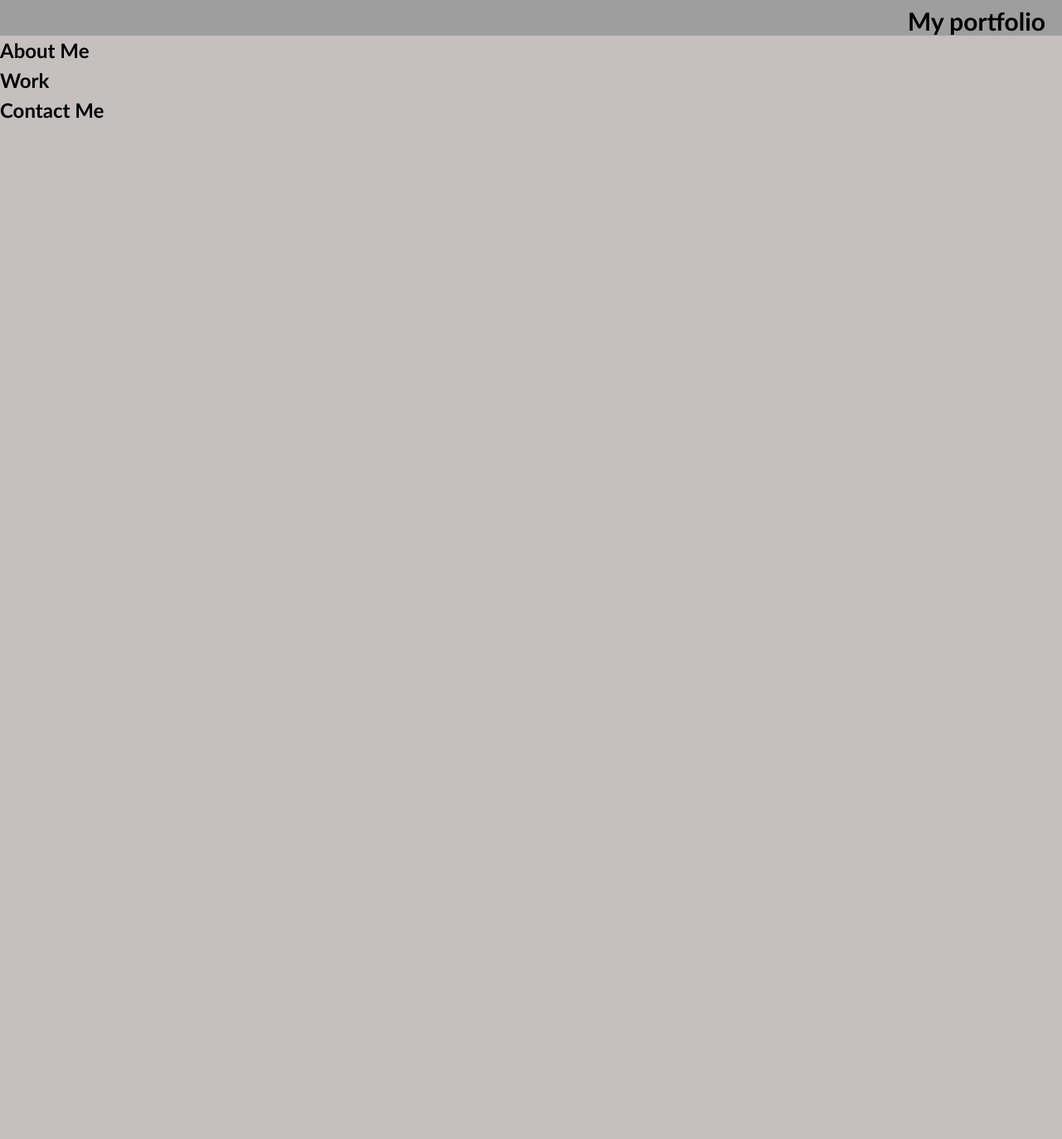
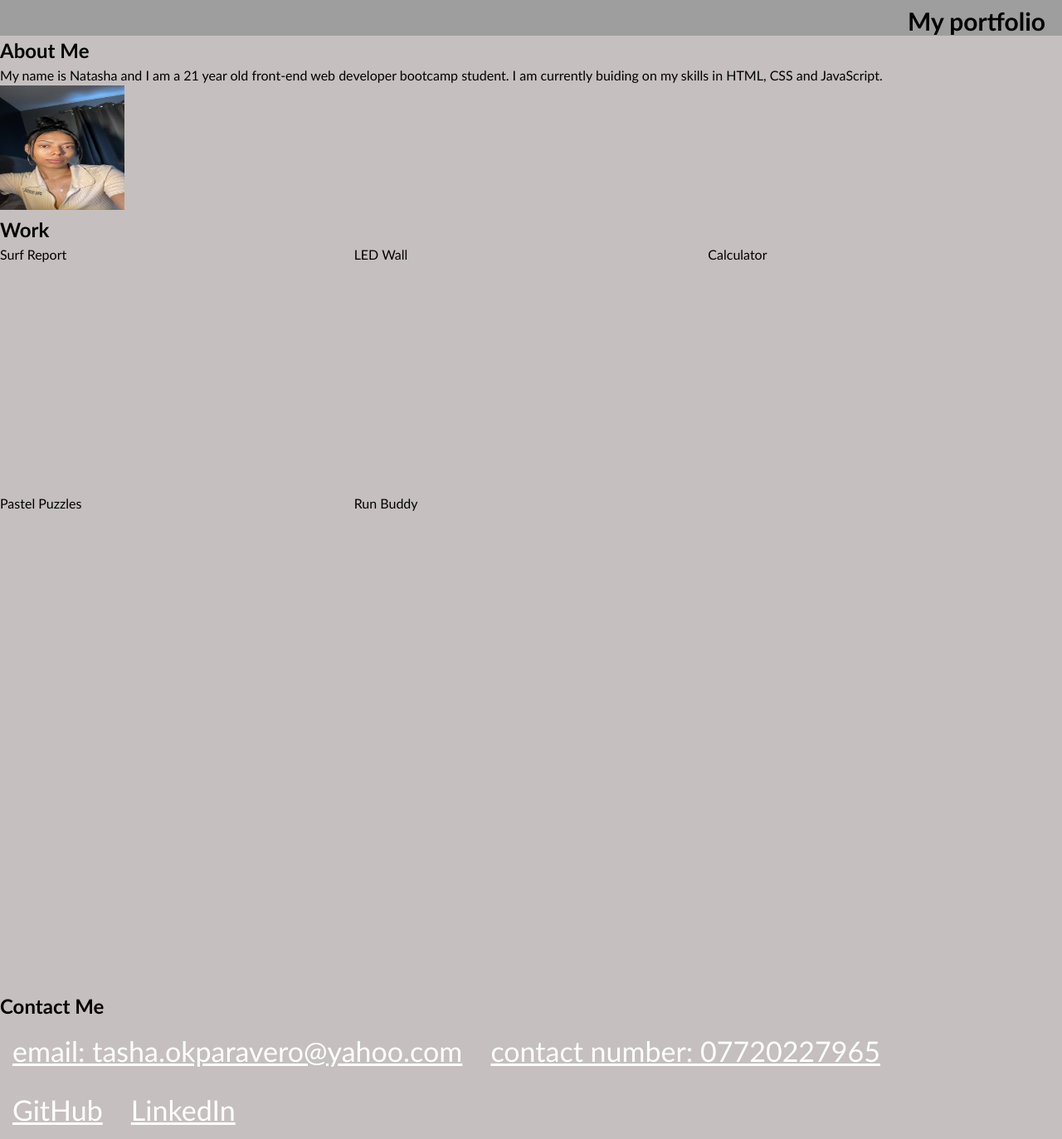
Before and after one commit to Natasha-16x/my-portfolio, a plain HTML site: page index.html in a window 1280 px wide. Shown: the part 131-1504 px from the top of the page at 83% size. Before the commit the page ends 800 px from the top, so only its background shows below. Drawn offline with Linux system fonts and the light colour scheme; grey boxes are pictures that could not be loaded.

Commit message:
attempt of adding css grid

```diff
--- a/index.html
+++ b/index.html
@@ -26,7 +26,7 @@
     </nav>
   </header>
 
-  <!-- changed cool subtitle here to my portfolio -->
+  <!-- changed 'cool subtitle here' to 'my portfolio' -->
   <!-- hero banner -->
   <section class="hero-banner">
     <div>
@@ -36,20 +36,54 @@
 
   <main class="page-wrapper">
     <!-- about me -->
+    <!-- added p element and img element-->
     <section class="page-section" id="about">
       <h2>About Me</h2>
+      <p>My name is Natasha and I am a 21 year old front-end web developer bootcamp student.
+         I am currently buiding on my skills in HTML, CSS and JavaScript.
+      </p>
+      <img src="starter/images/8D24B4E8-3708-48AC-A79F-B1B86DF545AE (1).JPG" alt="picture of me" width="150px" height="150px">
     </section>
 
     <!-- portfolio container -->
-    <section class="page-section" id="work">
-      <h2>Work</h2>
-    </section>
+    <!-- added grid container -->
+    <div class="subHeading">
+  <h2>Work</h2>
+</div>
+<section id="gridContainer">
+  <div id="surfReport" class="categoryGridArea">
+    <div class="heading">Surf Report</div>
+  </div>
+  <div id="ledwall" class="categoryGridArea">
+    <div class="heading">LED Wall</div>
+  </div>
+  <div id="calculator" class="categoryGridArea">
+    <div class="heading">Calculator</div>
+  </div>
+  <div id="pastelPuzzles" class="categoryGridArea">
+    <div class="heading">Pastel Puzzles</div>
+  </div>
+  <div id="runBuddy" class="categoryGridArea">
+    <div class="heading">Run Buddy</div>
+  </div>
+</section>
 
     <!-- contact -->
-    <section class="page-section contact" id="contact">
+    <!-- added contact information -->
+    <section class="page-section-contact" id="contact">
       <h2>Contact Me</h2>
+      <nav>
+        <ul>
+          <li><a href="#email">email: tasha.okparavero@yahoo.com</a></li>
+          <li><a href="#phonenumber">contact number: 07720227965</a></li>
+          <li><a href="#github">GitHub</a></li>
+          <li><a href="#linkedin">LinkedIn</a></li>
+        </ul>
+      </nav>
     </section>
   </main>
 </body>
 
+
+
 </html>
--- a/starter/css/style.css
+++ b/starter/css/style.css
@@ -23,6 +23,7 @@ h1 {
   border-style: solid;
   border-color: black;
 }
+
 
 /* added CSS to nav ul  */
 
@@ -79,3 +80,46 @@ h6 {
 p {
   margin: 0;
 }
+
+/* tried to add css grid */
+
+#gridContainer {
+  display: grid;
+  grid-template-rows: 300px 300px 300px;
+  grid-template-columns: 1fr 1fr 1fr;
+  grid-template-areas:
+  " surfReport surfReport surfReport"
+  "ledWall calculator"
+  "pastelPuzzles runBuddy"
+}
+
+
+  .surfReport {
+   grid-area: surfReport;
+  }
+
+
+
+    .ledwall {
+       grid-area: ledwall;
+    }
+
+
+
+    .calculator {
+
+      grid-area: calculator;
+
+  }
+
+  .pastelPuzzles {
+
+    grid-area: pastelPuzzles;
+
+  }
+
+  .runBuddy {
+
+   grid-area: runBuddy;
+
+  }
```
Also changed, not shown: starter/images/8D24B4E8-3708-48AC-A79F-B1B86DF545AE (1).JPG (added).
